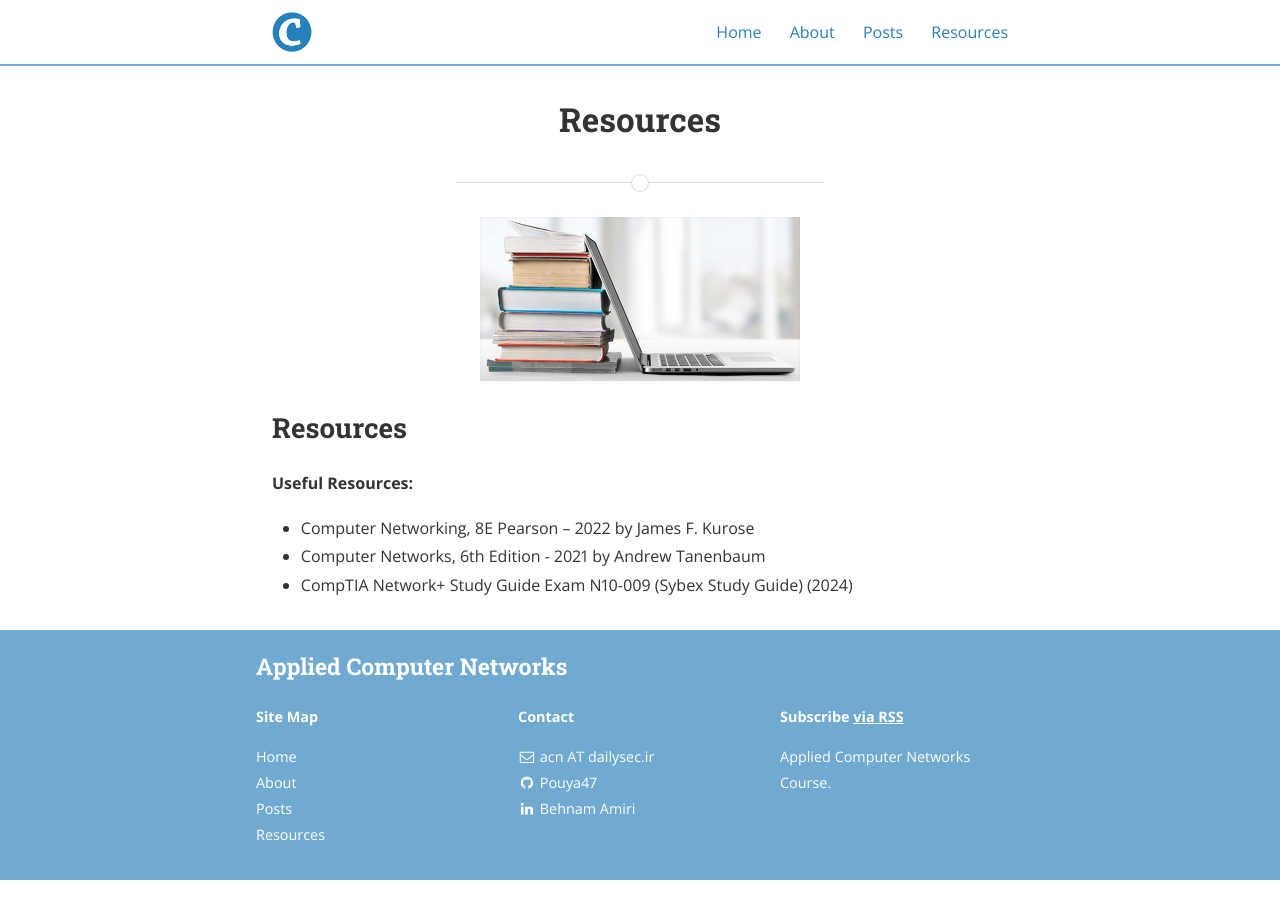
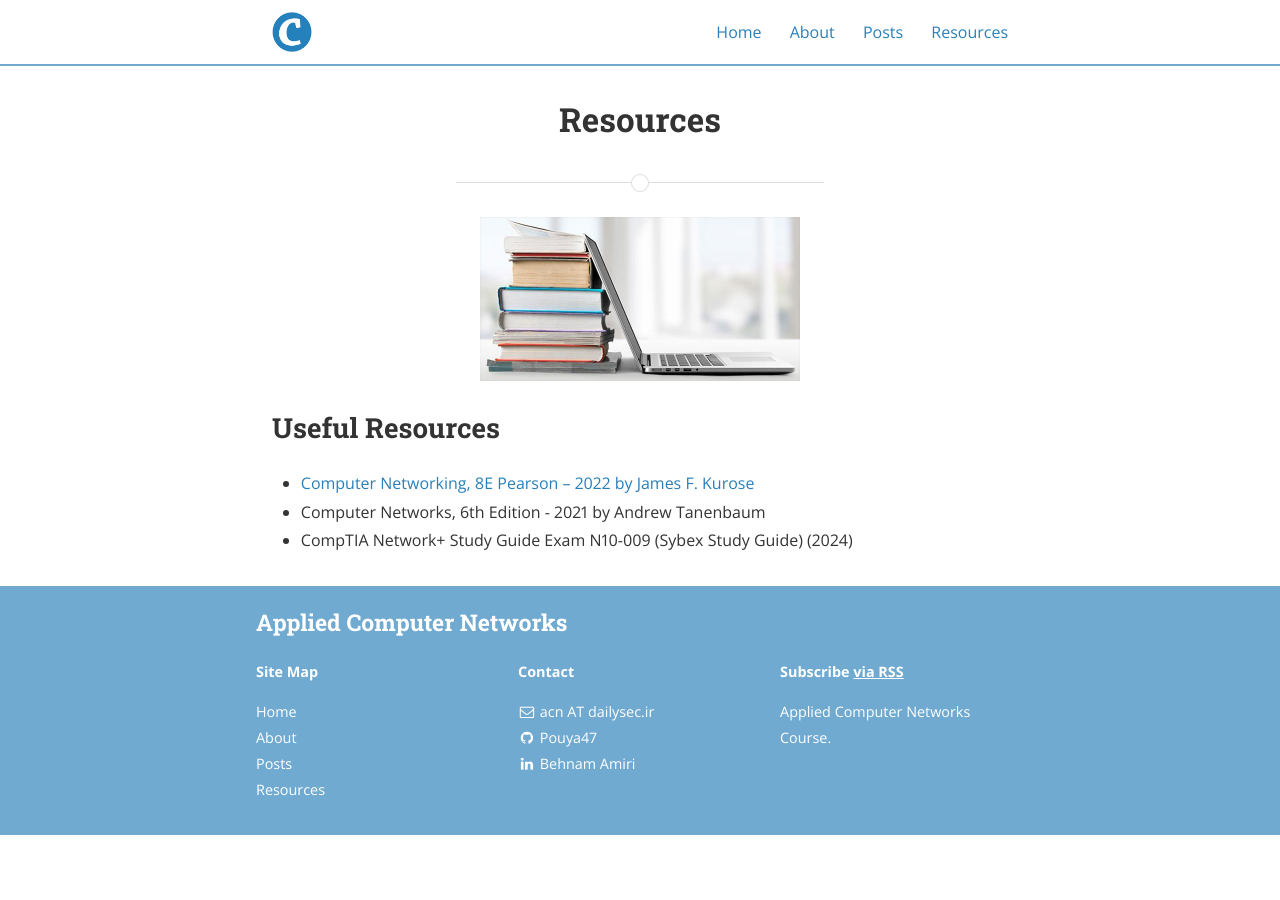
Before and after one commit to aComputerNetworks/aComputerNetworks.github.io, a Jekyll site: the page built from resources.md, in a window 1280 px wide. Built offline with Jekyll 4.4.1, drawn with Linux system fonts in a browser that asks for light colours; nearby versions of some CDN libraries.

Commit message:
better res

```diff
--- a/resources.md
+++ b/resources.md
@@ -7,11 +7,8 @@ main_nav: true
 
 ![alt text]({{ site.baseurl }}/assets/publishing-resources.jpg "Resources"){:.profile}
 
-<h2>Resources</h2>
+## Useful Resources
 
-**Useful Resources:**
-<ul>
-  <li>Computer Networking, 8E Pearson –  2022 by James F. Kurose</li>
-  <li>Computer Networks, 6th Edition - 2021 by Andrew Tanenbaum </li>
-  <li>CompTIA Network+ Study Guide Exam N10-009 (Sybex Study Guide) (2024)</li>
-</ul>
+* [Computer Networking, 8E Pearson –  2022 by James F. Kurose](https://gaia.cs.umass.edu/kurose_ross/index.php)
+* Computer Networks, 6th Edition - 2021 by Andrew Tanenbaum
+* CompTIA Network+ Study Guide Exam N10-009 (Sybex Study Guide) (2024)
```
